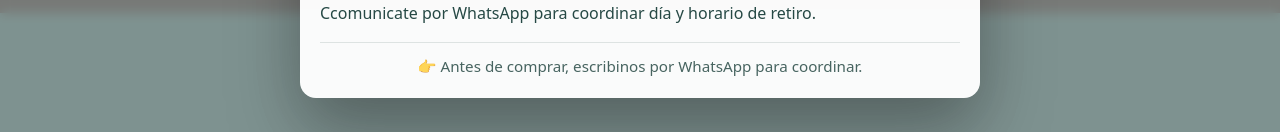
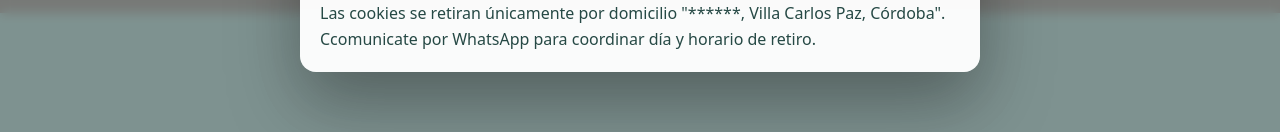
Before and after one commit to ALMImpulsoDigital/WebMunayPasteleria, a React (Vite) app: page /cookies in a window 1280 px wide. Shown: the part 414-546 px from the top of the page. Built offline with nearby package versions, Linux system fonts and the light colour scheme; no server answers; the database is empty.

Commit message:
saque doble aviso

```diff
--- a/src/pages/Cookies.jsx
+++ b/src/pages/Cookies.jsx
@@ -129,10 +129,6 @@
             <h3 className="cookies-avisoTitle">Información importante</h3>
 
             <p className="cookies-avisoText">{avisoTexto}</p>
-
-            <p className="cookies-avisoSub">
-              👉 Antes de comprar, escribinos por WhatsApp para coordinar.
-            </p>
           </div>
         </div>
       )}
```
